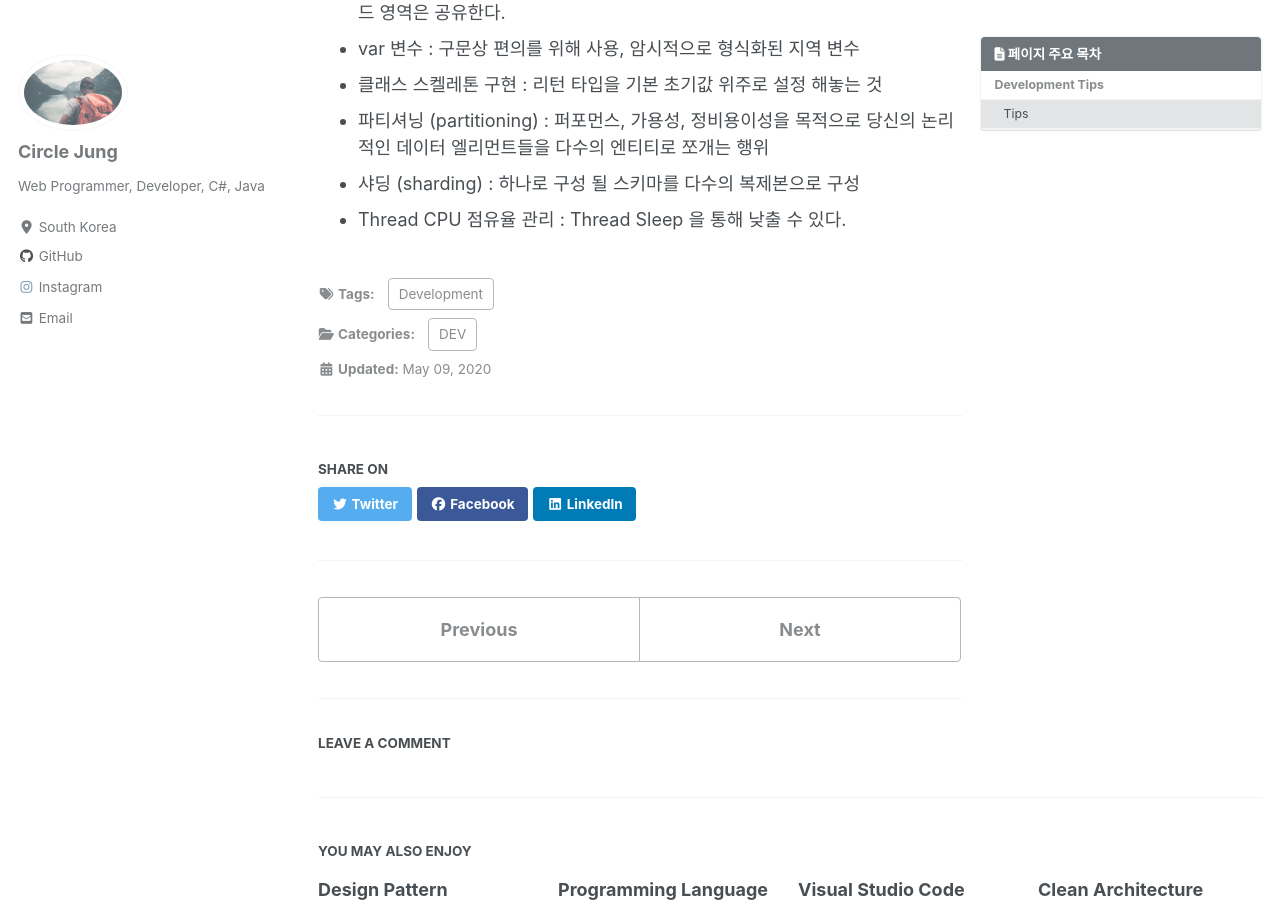
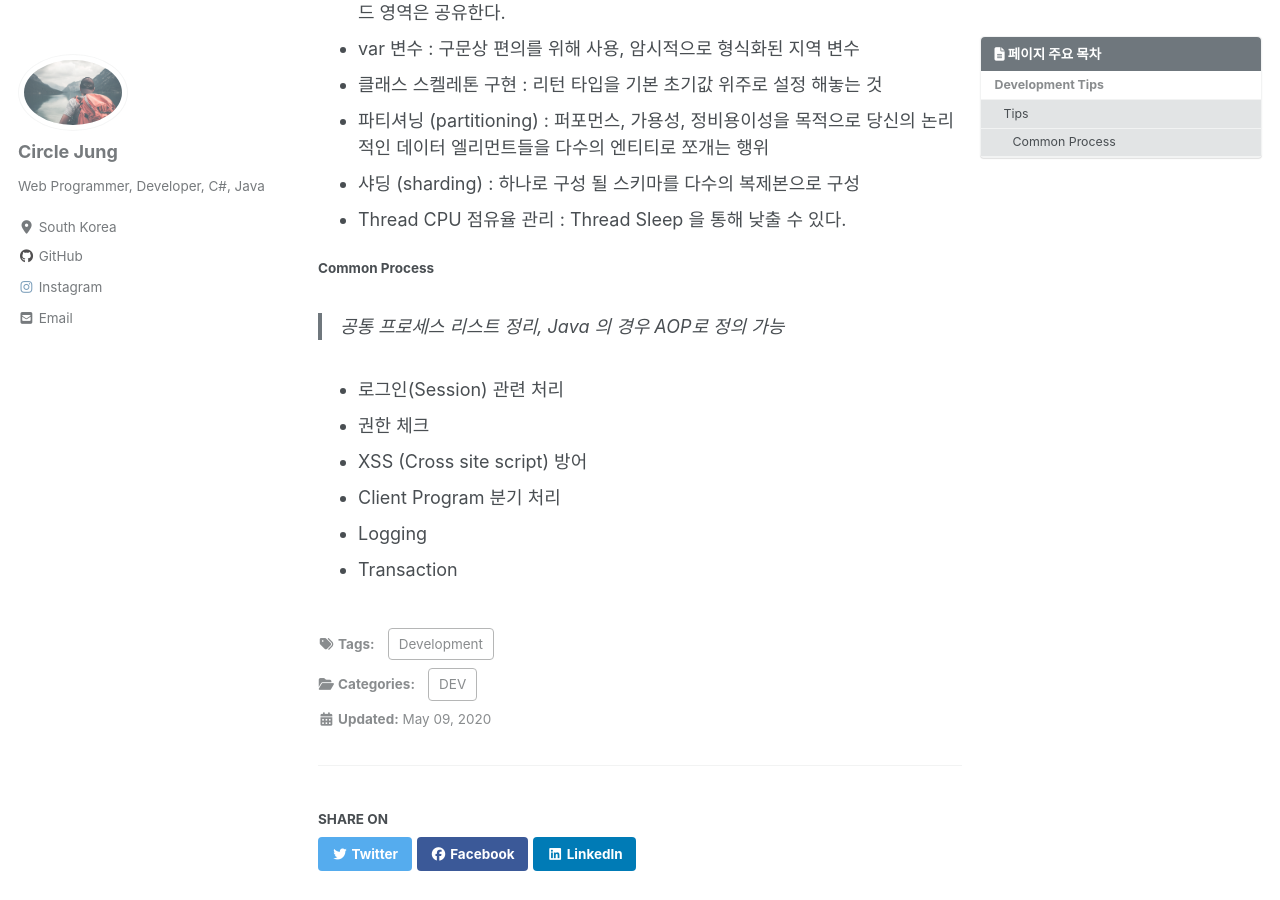
Before and after one commit to jwh0124/jwh0124.github.io, a Jekyll site: the page built from _posts/2020-05-09-development_tip.md, in a window 1280 px wide and 900 px high, scrolled down 721 px. Built offline with Jekyll 4.4.1, drawn with Linux system fonts in a browser that asks for light colours; cached includes are drawn as plain includes; nearby versions of some CDN libraries; comment, search, counter and statistics services are not loaded.

Commit message:
+ add development tip

```diff
--- a/_posts/2020-05-09-development_tip.md
+++ b/_posts/2020-05-09-development_tip.md
@@ -33,3 +33,14 @@ last_modified_at: 2020-05-09T21:10:00+09:00
 * 파티셔닝 (partitioning) : 퍼포먼스, 가용성, 정비용이성을 목적으로 당신의 논리적인 데이터 엘리먼트들을 다수의 엔티티로 쪼개는 행위
 * 샤딩 (sharding) : 하나로 구성 될 스키마를 다수의 복제본으로 구성
 * Thread CPU 점유율 관리 : Thread Sleep 을 통해 낮출 수 있다.
+
+#### Common Process ####
+
+> 공통 프로세스 리스트 정리, Java 의 경우 AOP로 정의 가능
+
+* 로그인(Session) 관련 처리
+* 권한 체크
+* XSS (Cross site script) 방어
+* Client Program 분기 처리
+* Logging
+* Transaction
```
Also changed, not shown: _posts/2020-01-04-spring_boot.md (+6 -0 lines).
